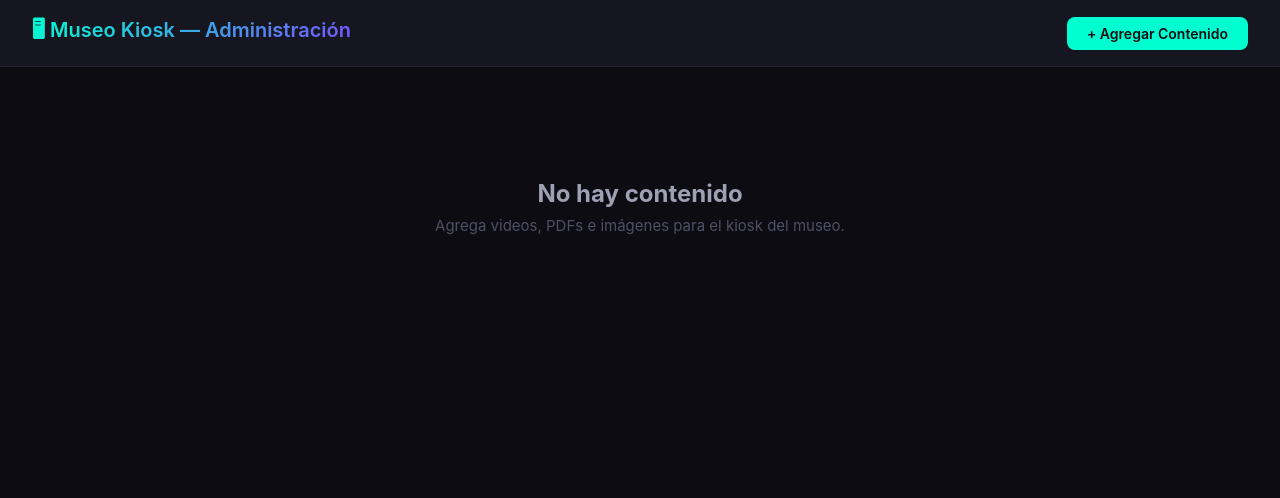
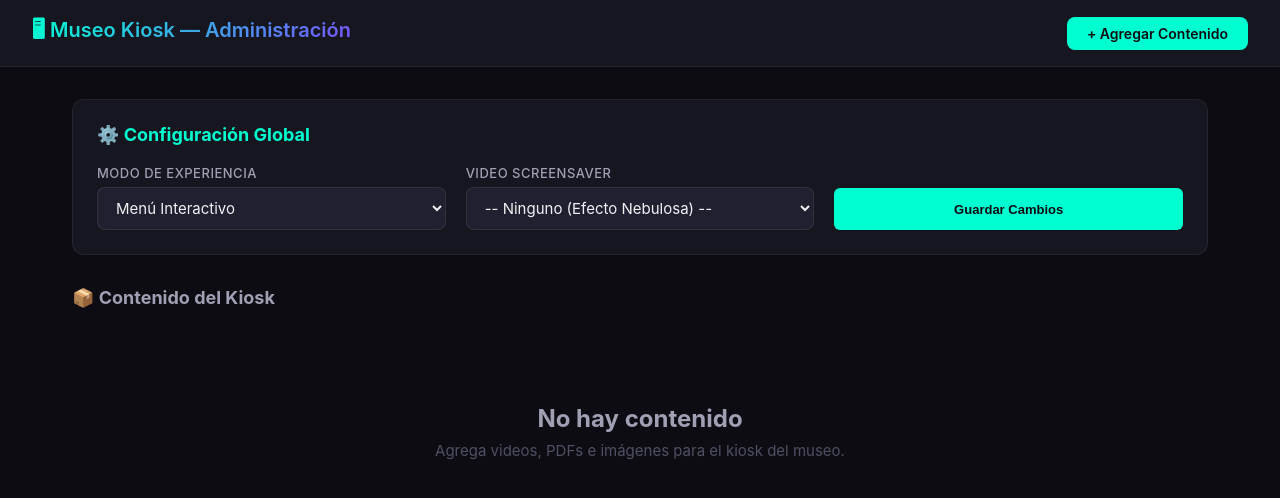
Before and after one commit to ciclamato/museum-kiosk-opencv-v1, a Flask app: template admin/templates/index.html in a window 1280 px wide. Shown: the top 498 px of the page. Run offline with Flask 3, Linux system fonts and the light colour scheme; the template is opened without the code that fills it, so the values that code supplies are empty.

Commit message:
feat: enhance admin UI with global settings and optimize capture latency + remove unnecessary gestures

```diff
--- a/admin/templates/index.html
+++ b/admin/templates/index.html
@@ -326,6 +326,35 @@
     {% endwith %}
 
     <div class="container">
+        <!-- ─── Global Settings ──────────────────────── -->
+        <section style="background: var(--bg-secondary); padding: 24px; border-radius: var(--radius); border: 1px solid rgba(255,255,255,0.06); margin-bottom: 32px;">
+            <h2 style="font-size: 18px; margin-bottom: 20px; color: var(--accent);">⚙️ Configuración Global</h2>
+            <form action="{{ url_for('update_settings') }}" method="post" style="display: grid; grid-template-columns: repeat(auto-fit, minmax(250px, 1fr)); gap: 20px; align-items: end;">
+                <div class="form-group" style="margin-bottom: 0;">
+                    <label>Modo de Experiencia</label>
+                    <select name="experience_mode">
+                        <option value="menu" {% if settings.experience_mode == 'menu' %}selected{% endif %}>Menú Interactivo</option>
+                        <option value="perpetual" {% if settings.experience_mode == 'perpetual' %}selected{% endif %}>Modo Perpetuo (Bucle)</option>
+                    </select>
+                </div>
+                <div class="form-group" style="margin-bottom: 0;">
+                    <label>Video Screensaver</label>
+                    <select name="screensaver">
+                        <option value="">-- Ninguno (Efecto Nebulosa) --</option>
+                        {% for option in screensaver_options %}
+                            <option value="{{ option.value }}" {% if settings.screensaver == option.value %}selected{% endif %}>
+                                {{ option.label }}
+                            </option>
+                        {% endfor %}
+                    </select>
+                </div>
+                <div style="padding-bottom: 0;">
+                    <button type="submit" class="btn btn-primary" style="width: 100%; height: 42px; justify-content: center;">Guardar Cambios</button>
+                </div>
+            </form>
+        </section>
+
+        <h2 style="font-size: 18px; margin-bottom: 16px; color: var(--text-muted);">📦 Contenido del Kiosk</h2>
         {% if content %}
             <div class="grid">
                 {% for item in content %}
--- a/ui/renderer.py
+++ b/ui/renderer.py
@@ -357,15 +357,14 @@ class Renderer:
 
         elif self._scene == Scene.VIEWER:
             if self._experience_mode == config.MODE_PERPETUAL and self._playlist:
-                # Simplified gestures for Perpetual Mode
+                # Simplified gestures for Perpetual Mode (Speed & Robustness)
                 if event.type == "SWIPE_LEFT":
                     self._cycle_playlist(1)
                 elif event.type == "SWIPE_RIGHT":
                     self._cycle_playlist(-1)
                 elif event.type == "PINCH":
                     self._viewer.handle_gesture(event.type) # Toggle zoom
-                # In perpetual mode, we might want to disable FIST (back)
-                # or keep it as a way to return to screensaver if requested.
+                # Removed FIST and OPEN_PALM to avoid accidental context switching
             else:
                 # Normal menu navigation
                 self._viewer.handle_gesture(event.type)
```
Also changed, not shown: core/capture.py (+10 -15 lines), 1 other file.
